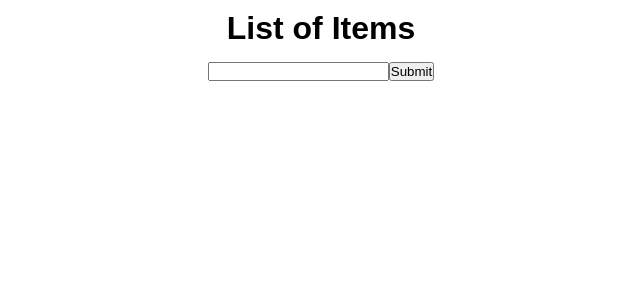
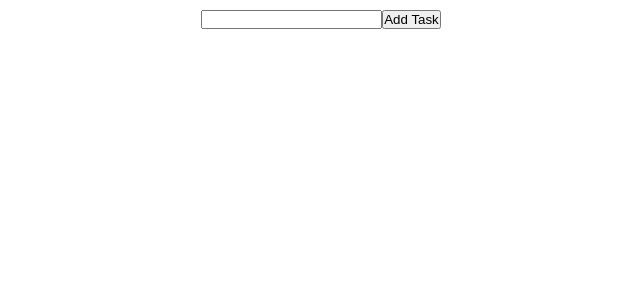
Before and after one commit to KonstantinChuper/first-react-app, a React (Create React App) app: page / in a window 1280 px wide. Shown: the top 300 px of the page, without its empty margins (319-959 px from the left). Built offline with nearby package versions, Linux system fonts and the light colour scheme.

Commit message:
todoList

```diff
--- a/src/components/App.jsx
+++ b/src/components/App.jsx
@@ -1,10 +1,10 @@
-import ListItem from "./ListItem";
+import ToDoList from "./ToDoList";
 import "./styles.css";
 
 function App() {
   return (
     <>
-      <ListItem />
+      <ToDoList />
     </>
   );
 }
--- a/src/components/FormItem.jsx
+++ b/src/components/FormItem.jsx
@@ -1,24 +1,20 @@
-import React from "react";
+import { useState } from "react";
 
-export default function FormItem({ listItem, setListItem }) {
-  const [inputValue, setInputValue] = React.useState("");
+export default function FormItem({ addTask }) {
+  const [inputValue, setInputValue] = useState("");
 
   function handleSubmit(e) {
     e.preventDefault();
-    if (inputValue !== '') {
-      setListItem([...listItem, inputValue]);
+    if (inputValue !== "") {
+      addTask(inputValue);
       setInputValue("");
     }
   }
+
   return (
     <form onSubmit={handleSubmit}>
-      <input
-        id="messageInput"
-        type="text"
-        value={inputValue}
-        onChange={(e) => setInputValue(e.target.value)}
-      />
-      <button type="submit">Submit</button>
+      <input type="text" value={inputValue} onChange={(e) => setInputValue(e.target.value)} />
+      <button type="submit">Add Task</button>
     </form>
   );
 }
--- a/src/components/ListItem.jsx
+++ /dev/null
@@ -1,22 +0,0 @@
-import { useState } from "react";
-import FormItem from "./FormItem";
-
-export default function ListItem() {
-  const [listItem, setListItem] = useState([]);
-
-  // useEffect(() => {
-  //   console.log("Компонент ListItem обновлен");
-  // }, [listItem]); //ошибка для EsLint
-
-  return (
-    <div className="container">
-      <h1>List of Items</h1>
-      <FormItem listItem={listItem} setListItem={setListItem} />
-      <ul>
-        {listItem.map((item, index) => (
-          <li key={index}>{item}</li>
-        ))}
-      </ul>
-    </div>
-  );
-}
--- /dev/null
+++ b/src/components/ToDoList.jsx
@@ -0,0 +1,25 @@
+import { useState } from "react";
+import FormItem from "./FormItem";
+
+export default function ToDoList() {
+  const [listItems, setListItems] = useState([]);
+  function addTask(text) {
+    setListItems(listItems.concat({ text, isChecked: false }));
+  }
+  return (
+    <div className="container">
+      <FormItem addTask={addTask} />
+      <ul>
+        {listItems.map((item, index) => {
+          return (
+            <li key={index}>
+              <input type="checkbox" name="" id="" />
+              <span>{item.text}</span>
+              <button>Delete</button>
+            </li>
+          );
+        })}
+      </ul>
+    </div>
+  );
+}
```
